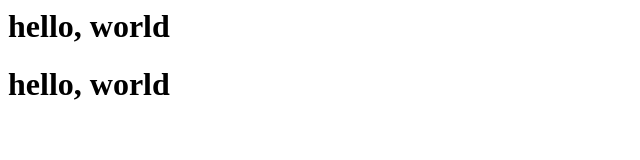
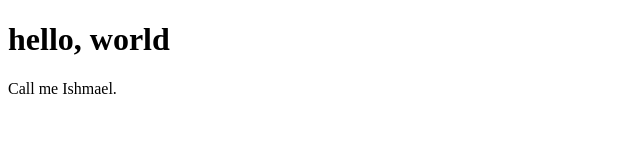
Before and after one commit to GlenJAllen/website, a plain HTML site: page index.html in a window 1280 px wide. Shown: the whole page, without its empty margins (0-640 px from the left). Drawn offline with Linux system fonts and the light colour scheme.

Commit message:
Add some HTML structure.

```diff
--- a/index.html
+++ b/index.html
@@ -1,3 +1,10 @@
-<h1>hello, world</h1>
-
-<h1>hello, world</h1>
+<!DOCTYPE html>
+<html>
+  <head>
+    <title></title>
+  </head>
+  <body>
+    <h1>hello, world</h1>
+    <p>Call me Ishmael.</p>
+  </body>
+</html>
```
